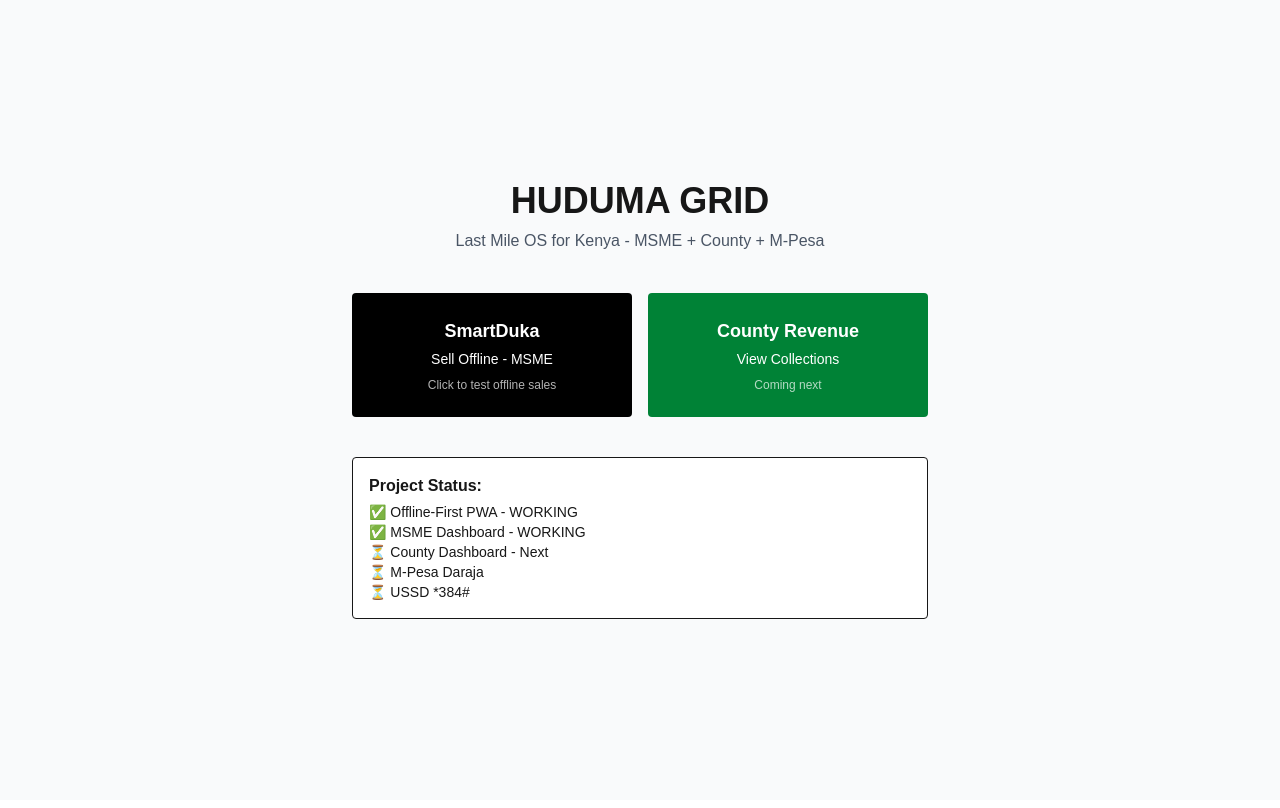
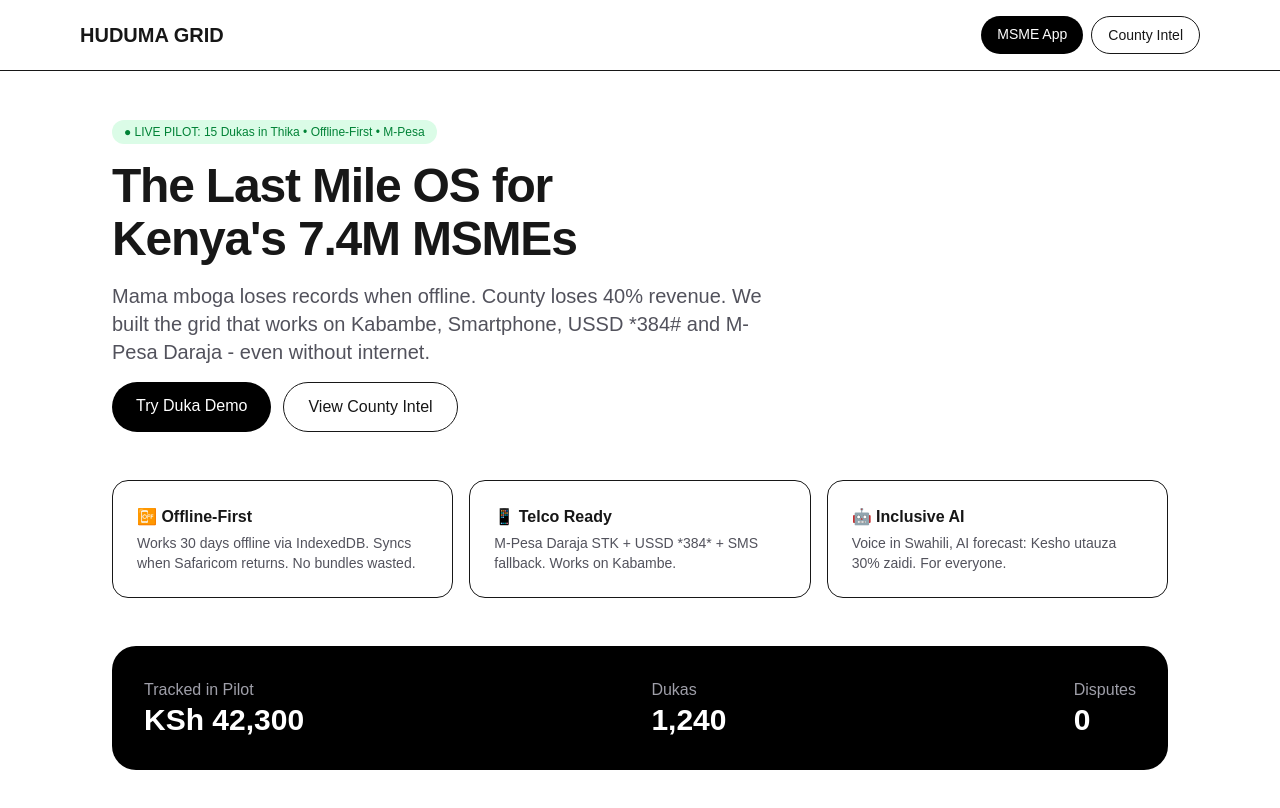
Before and after one commit to kapeisaa-design/huduma-grid, a Next.js app: page / in a window 1280 px wide. Shown: the top 808 px of the page. Built offline with nearby package versions, Linux system fonts and the light colour scheme.

Commit message:
feat: boss-level county intel + pro homepage + voice component

```diff
--- a/app/county/dashboard/page.tsx
+++ b/app/county/dashboard/page.tsx
@@ -1,3 +1,21 @@
-export default function CountyPage(){
-  return <div className='p-6'><h1 className='text-2xl font-bold'>County Revenue - Coming Soon</h1><p>Total Collections: KES 0 (will sync from MSMEs)</p></div>
+'use client'
+import { useState } from 'react'
+export default function CountyDashboard(){
+  return (
+    <div className='min-h-screen bg-[#f8f9fa] p-4 md:p-8'>
+      <div className='max-w-6xl mx-auto space-y-6'>
+        <div className='flex justify-between items-start'>
+          <div><h1 className='text-3xl font-bold tracking-tight'>Kiambu County • Thika</h1><p className='text-zinc-500'>Revenue Intelligence • Live from 1,240 Dukas • Last sync 2m ago</p></div>
+          <div className='px-3 py-1 rounded-full bg-green-100 text-green-700 text-sm font-medium'>● Live Grid</div>
+        </div>
+        <div className='grid md:grid-cols-3 gap-4'>
+          <div className='bg-white p-6 rounded-2xl border shadow-sm'><p className='text-sm text-zinc-500'>Levy Collected Today</p><p className='text-3xl font-bold mt-1'>KSh 42,300</p><p className='text-xs text-green-600 mt-2'>↑ 68% from offline sync • M-Pesa</p></div>
+          <div className='bg-white p-6 rounded-2xl border shadow-sm'><p className='text-sm text-zinc-500'>Leakage Sealed</p><p className='text-3xl font-bold mt-1'>KSh 18,000</p><p className='text-xs text-amber-600 mt-2'>vs manual collection • Today</p></div>
+          <div className='bg-white p-6 rounded-2xl border shadow-sm'><p className='text-sm text-zinc-500'>Disputes</p><p className='text-3xl font-bold mt-1'>0</p><p className='text-xs text-zinc-500 mt-2'>Auto SMS receipt • Zero bribe</p></div>
+        </div>
+        <div className='bg-amber-50 border border-amber-200 p-4 rounded-2xl'><p className='font-semibold'>⚠️ AI Alert from Grid</p><p className='text-sm mt-1'>Gatitu market under-reporting by 40% (KSh 12k gap). Recommend officer visit tomorrow 9am. Makongeni compliance 92% - best performer.</p></div>
+        <div className='bg-white p-6 rounded-2xl border shadow-sm'><p className='font-semibold mb-3'>Thika Markets Heatmap - Real-time Compliance</p><div className='grid grid-cols-3 gap-3'><div className='p-4 bg-green-50 border border-green-200 rounded-xl'><p className='font-bold'>Makongeni</p><p className='text-sm'>92% ✓ KSh 18k</p></div><div className='p-4 bg-amber-50 border border-amber-200 rounded-xl'><p className='font-bold'>Landless</p><p className='text-sm'>68% ~ KSh 9k</p></div><div className='p-4 bg-red-50 border border-red-200 rounded-xl'><p className='font-bold'>Gatitu</p><p className='text-sm'>42% ⚠️ KSh 4k</p></div></div></div>
+      </div>
+    </div>
+  )
 }
--- a/app/page.tsx
+++ b/app/page.tsx
@@ -1,32 +1,12 @@
-import Link from "next/link"
-
-export default function Home() {
+export default function Home(){
   return (
-    <div className="min-h-screen flex flex-col items-center justify-center p-6 bg-gray-50">
-      <h1 className="text-4xl font-bold">HUDUMA GRID</h1>
-      <p className="text-gray-600 mt-2 text-center">Last Mile OS for Kenya - MSME + County + M-Pesa</p>
-
-      <div className="grid grid-cols-1 md:grid-cols-2 gap-4 mt-10 w-full max-w-xl">
-        <Link href="/msme/dashboard" className="bg-black text-white p-6 rounded text-center hover:bg-gray-800">
-          <h2 className="font-bold text-lg">SmartDuka</h2>
-          <p className="text-sm mt-1">Sell Offline - MSME</p>
-          <p className="text-xs mt-2 opacity-70">Click to test offline sales</p>
-        </Link>
-        <Link href="/county/dashboard" className="bg-green-700 text-white p-6 rounded text-center hover:bg-green-800">
-          <h2 className="font-bold text-lg">County Revenue</h2>
-          <p className="text-sm mt-1">View Collections</p>
-          <p className="text-xs mt-2 opacity-70">Coming next</p>
-        </Link>
-      </div>
-
-      <div className="mt-10 border p-4 rounded bg-white w-full max-w-xl">
-        <h3 className="font-bold">Project Status:</h3>
-        <p className="text-sm mt-1">✅ Offline-First PWA - WORKING</p>
-        <p className="text-sm">✅ MSME Dashboard - WORKING</p>
-        <p className="text-sm">⏳ County Dashboard - Next</p>
-        <p className="text-sm">⏳ M-Pesa Daraja</p>
-        <p className="text-sm">⏳ USSD *384#</p>
-      </div>
+    <div className='min-h-screen bg-white'>
+      <header className='border-b'><div className='max-w-6xl mx-auto p-4 flex justify-between items-center'><p className='font-bold text-xl'>HUDUMA GRID</p><div className='flex gap-2'><a href='/msme/dashboard' className='px-4 py-2 bg-black text-white rounded-full text-sm'>MSME App</a><a href='/county/dashboard' className='px-4 py-2 border rounded-full text-sm'>County Intel</a></div></div></header>
+      <main className='max-w-6xl mx-auto p-6 md:p-12 space-y-12'>
+        <div className='space-y-4'><div className='inline-block px-3 py-1 bg-green-100 text-green-700 rounded-full text-xs font-medium'>● LIVE PILOT: 15 Dukas in Thika • Offline-First • M-Pesa</div><h1 className='text-5xl font-bold tracking-tight leading-[1.1]'>The Last Mile OS for<br/>Kenya's 7.4M MSMEs</h1><p className='text-xl text-zinc-600 max-w-2xl'>Mama mboga loses records when offline. County loses 40% revenue. We built the grid that works on Kabambe, Smartphone, USSD *384# and M-Pesa Daraja - even without internet.</p><div className='flex gap-3'><a href='/msme/dashboard' className='px-6 py-3 bg-black text-white rounded-full'>Try Duka Demo</a><a href='/county/dashboard' className='px-6 py-3 border rounded-full'>View County Intel</a></div></div>
+        <div className='grid md:grid-cols-3 gap-4'><div className='p-6 border rounded-2xl'><p className='font-semibold'>📴 Offline-First</p><p className='text-sm text-zinc-600 mt-1'>Works 30 days offline via IndexedDB. Syncs when Safaricom returns. No bundles wasted.</p></div><div className='p-6 border rounded-2xl'><p className='font-semibold'>📱 Telco Ready</p><p className='text-sm text-zinc-600 mt-1'>M-Pesa Daraja STK + USSD *384* + SMS fallback. Works on Kabambe.</p></div><div className='p-6 border rounded-2xl'><p className='font-semibold'>🤖 Inclusive AI</p><p className='text-sm text-zinc-600 mt-1'>Voice in Swahili, AI forecast: Kesho utauza 30% zaidi. For everyone.</p></div></div>
+        <div className='bg-black text-white p-8 rounded-3xl flex justify-between'><div><p className='text-zinc-400'>Tracked in Pilot</p><p className='text-3xl font-bold'>KSh 42,300</p></div><div><p className='text-zinc-400'>Dukas</p><p className='text-3xl font-bold'>1,240</p></div><div><p className='text-zinc-400'>Disputes</p><p className='text-3xl font-bold'>0</p></div></div>
+      </main>
     </div>
   )
 }
--- /dev/null
+++ b/components/VoiceSale.tsx
@@ -0,0 +1,14 @@
+'use client'
+import { useState } from 'react'
+export default function VoiceSale({ onResult }: { onResult: (t:string)=>void }) {
+  const [on, setOn] = useState(false)
+  const start = () => {
+    const SR = (window as any).webkitSpeechRecognition || (window as any).SpeechRecognition
+    if(!SR){ alert('Use Chrome for voice'); return }
+    const r = new SR(); r.lang='sw-KE'; r.onstart=()=>setOn(true)
+    r.onresult=(e:any)=>{ onResult(e.results[0][0].transcript); setOn(false) }
+    r.onerror=()=>setOn(false)
+    r.start()
+  }
+  return <button onClick={start} type="button" className='px-4 py-2 rounded-full bg-green-600 hover:bg-green-700 text-white text-sm font-medium'>{on?'🎤 Nasikiliza...':'🎙️ Sema Mauzo (Swahili)'}</button>
+}
```
